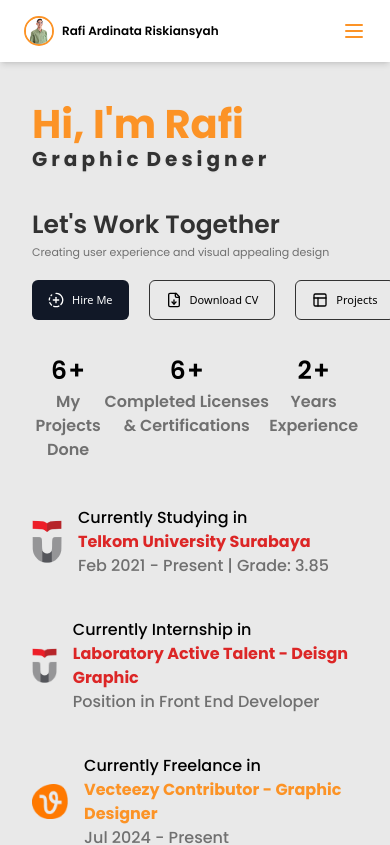
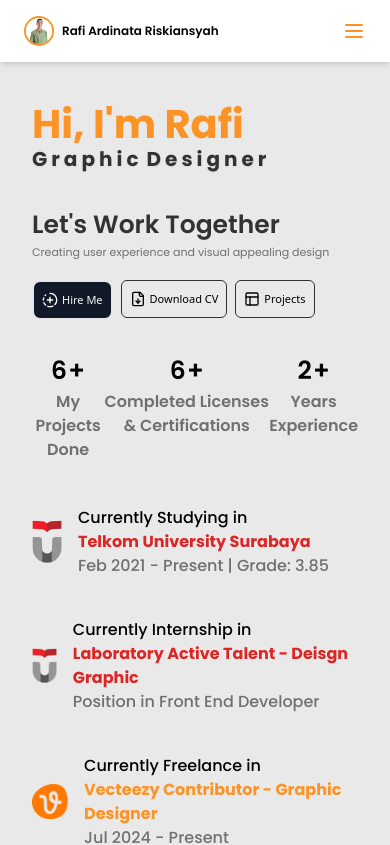
Before and after one commit to rafiardinata/my-rafiardinata, a React (Vite) app: page / in a window 390 px wide. Shown: the top 845 px of the page. Built offline with nearby package versions, Linux system fonts and the light colour scheme.

Commit message:
favicon-test

```diff
--- a/index.html
+++ b/index.html
@@ -3,10 +3,10 @@
 
 <head>
   <meta charset="UTF-8" />
-  <link rel="shortcut icon" href="../app/favicon.ico" />
-  <link rel="apple-touch-icon" sizes="180x180" href="../app/apple-touch-icon.png" />
-  <link rel="icon" type="image/png" sizes="32x32" href="../app/favicon-32x32.png" />
-  <link rel="icon" type="image/png" sizes="16x16" href="../app/favicon-16x16.png" />
+  <link rel="shortcut icon" href="/favicon.ico" />
+  <link rel="apple-touch-icon" sizes="180x180" href="/apple-touch-icon.png" />
+  <link rel="icon" type="image/png" sizes="32x32" href="/favicon-32x32.png" />
+  <link rel="icon" type="image/png" sizes="16x16" href="/favicon-16x16.png" />
   <meta name="viewport" content="width=device-width, initial-scale=1.0" />
   <title>Rafi Ardinata Riskiansyah</title>
 </head>
--- a/src/App.tsx
+++ b/src/App.tsx
@@ -39,16 +39,16 @@
                 <p className='text-[#707070] font-500 font-normal sm:text-[16px] text-[11px]'>
                   Creating user experience and visual appealing design
                 </p>
-                <div className='flex flex-row mt-5 gap-5'>
-                  <Button>
+                <div className='flex mt-5 sm:gap-5 gap-2'>
+                  <Button className='h-fit py-2 px-2 sm:h-10 sm:px-4 sm:py-2 border-2 rounded-lg'>
                     <CircleFadingPlus className="w-5 text-white" />
                     <span className='text-[11px]'>Hire Me</span>
                   </Button>
-                  <Button variant="outline">
+                  <Button className='h-fit py-2 px-2 sm:h-10 sm:px-4 sm:py-2' variant="outline">
                     <FileDown className="w-5 text-black" />
                     <span className='text-[11px]'>Download CV</span>
                   </Button>
-                  <Button variant="outline">
+                  <Button className='h-fit py-2 px-2 sm:h-10 sm:px-4 sm:py-2' variant="outline">
                     <PanelsTopLeft className="w-5 text-black" />
                     <span className='text-[11px]'>Projects</span>
                   </Button>
--- a/src/components/ui/button.tsx
+++ b/src/components/ui/button.tsx
@@ -5,7 +5,7 @@
 import { cn } from "@/lib/utils"
 
 const buttonVariants = cva(
-  "inline-flex items-center justify-center gap-2 whitespace-nowrap rounded-md text-sm font-medium ring-offset-white transition-colors focus-visible:outline-none focus-visible:ring-2 focus-visible:ring-gray-950 focus-visible:ring-offset-2 disabled:pointer-events-none disabled:opacity-50 [&_svg]:pointer-events-none [&_svg]:size-4 [&_svg]:shrink-0 dark:ring-offset-gray-950 dark:focus-visible:ring-gray-300",
+  "inline-flex items-center justify-center gap-1 sm:gap-2 whitespace-nowrap rounded-md text-sm font-medium ring-offset-white transition-colors focus-visible:outline-none focus-visible:ring-2 focus-visible:ring-gray-950 focus-visible:ring-offset-2 disabled:pointer-events-none disabled:opacity-50 [&_svg]:pointer-events-none [&_svg]:size-4 [&_svg]:shrink-0 dark:ring-offset-gray-950 dark:focus-visible:ring-gray-300",
   {
     variants: {
       variant: {
```
